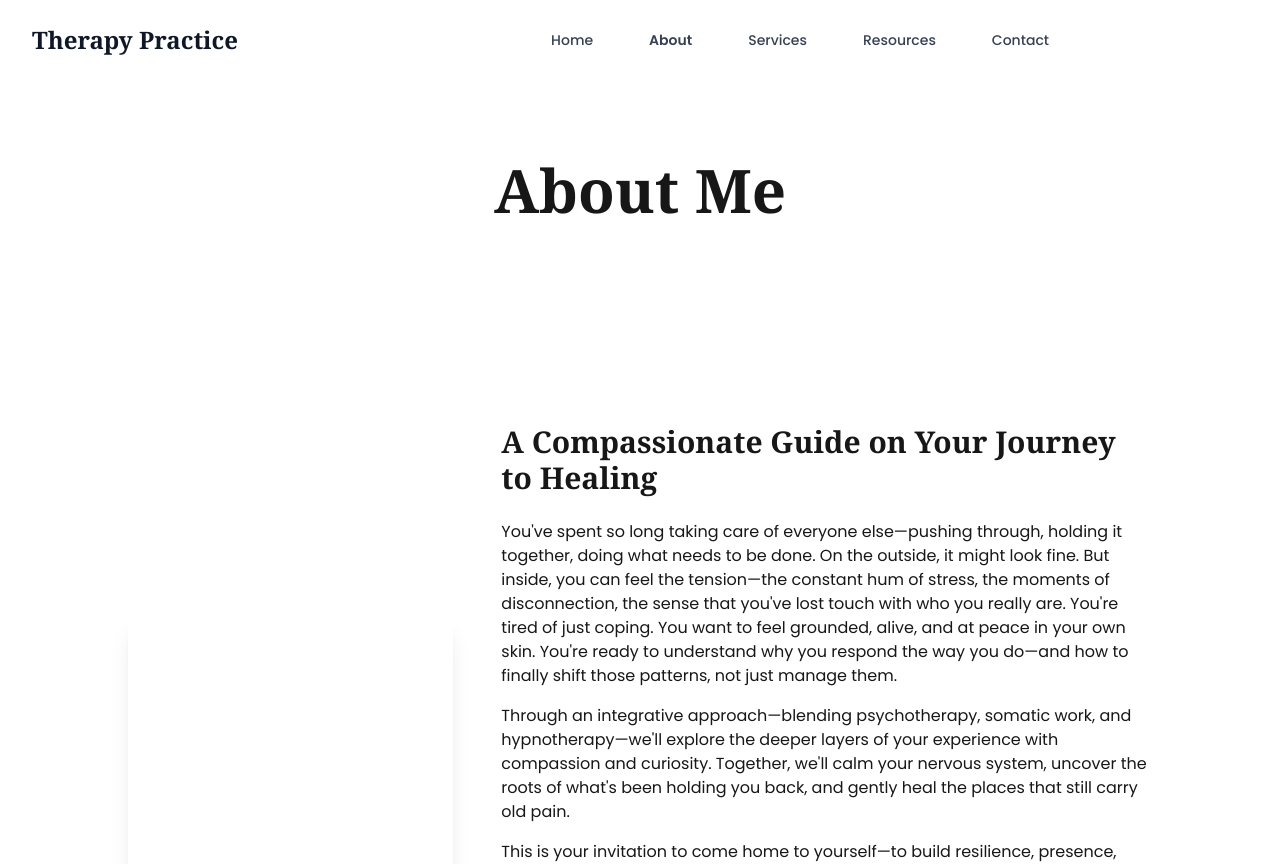
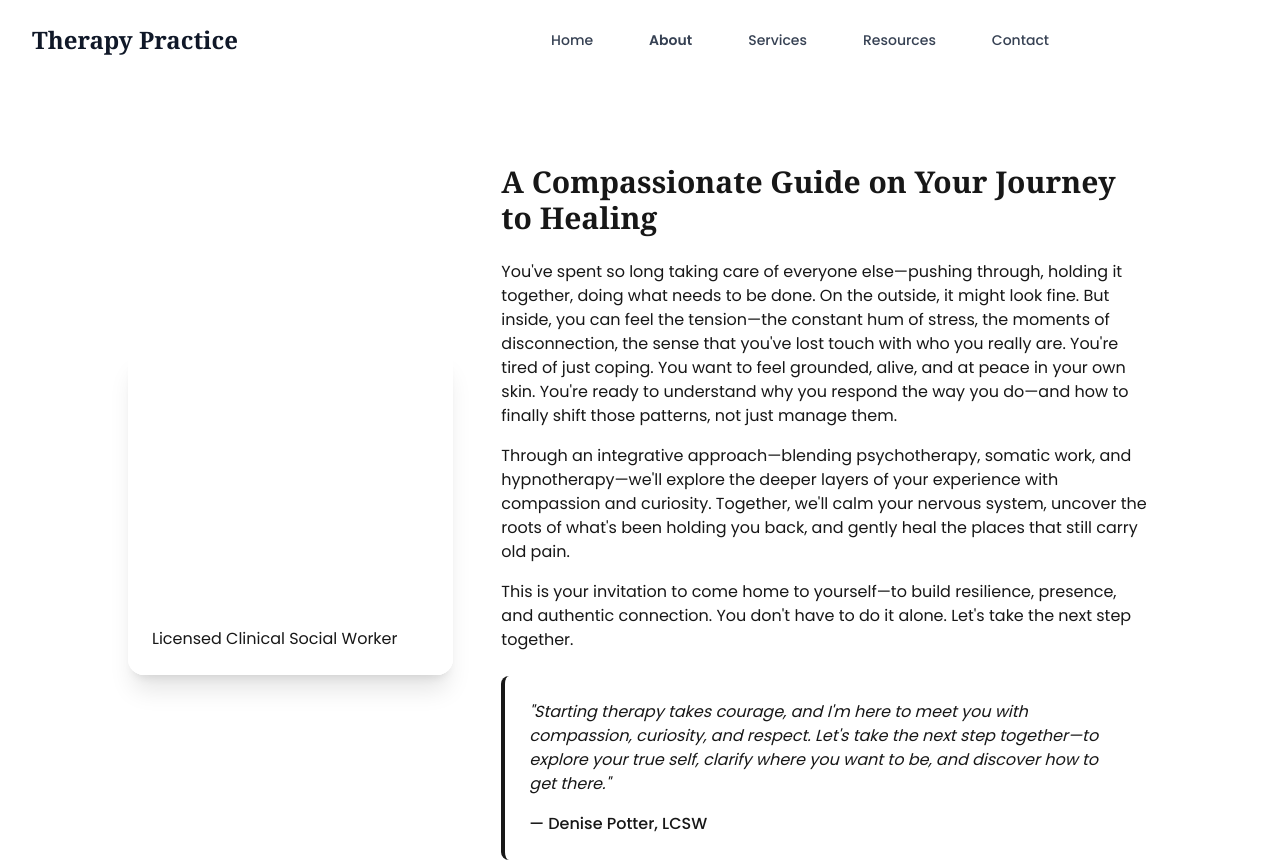
Before and after one commit to Dyligentlydone/Denise, a Next.js app: page /about in a window 1280 px wide. Shown: the top 864 px of the page. Built offline with nearby package versions, Linux system fonts and the light colour scheme.

Commit message:
Update homepage buttons and about page layout
- Added black 'Free Consultation' button
- Kept 'Learn More' button with outline style
- Adjusted about page spacing and removed 'About Me' heading

```diff
--- a/src/app/about/page.tsx
+++ b/src/app/about/page.tsx
@@ -12,19 +12,16 @@ const fadeInUp = {
 export default function AboutPage() {
   return (
     <div className="min-h-screen bg-gradient-to-br from-sage-50 to-cream-light">
-      {/* Hero Section */}
-      <section className="relative overflow-hidden pt-32 pb-16 md:pt-40 md:pb-24">
+      {/* Decorative Line */}
+      <section className="relative overflow-hidden pt-20 pb-8">
         <div className="container mx-auto px-4">
           <motion.div
             initial="hidden"
             animate="visible"
             variants={fadeInUp}
-            className="max-w-4xl mx-auto text-center"
+            className="max-w-4xl mx-auto"
           >
-            <h1 className="text-4xl md:text-5xl lg:text-6xl font-serif font-bold text-sage-800 mb-6">
-              About <span className="text-sage-600">Me</span>
-            </h1>
-            <div className="w-24 h-1 bg-sage-500 mx-auto mb-8"></div>
+            <div className="w-24 h-1 bg-sage-500 mx-auto"></div>
           </motion.div>
         </div>
       </section>
--- a/src/app/page.tsx
+++ b/src/app/page.tsx
@@ -35,10 +35,10 @@ export default function Home() {
 
               <div className="flex flex-col sm:flex-row gap-4 justify-center">
                 <Link
-                  href="/book"
-                  className="px-8 py-4 bg-sage-600 hover:bg-sage-700 text-white font-medium rounded-lg transition-colors duration-300 transform hover:scale-105"
+                  href="/contact"
+                  className="px-8 py-4 bg-gray-900 hover:bg-gray-800 text-white font-medium rounded-lg transition-colors duration-300 transform hover:scale-105"
                 >
-                  Book a Session
+                  Free Consultation
                 </Link>
                 <Link
                   href="/about"
```
